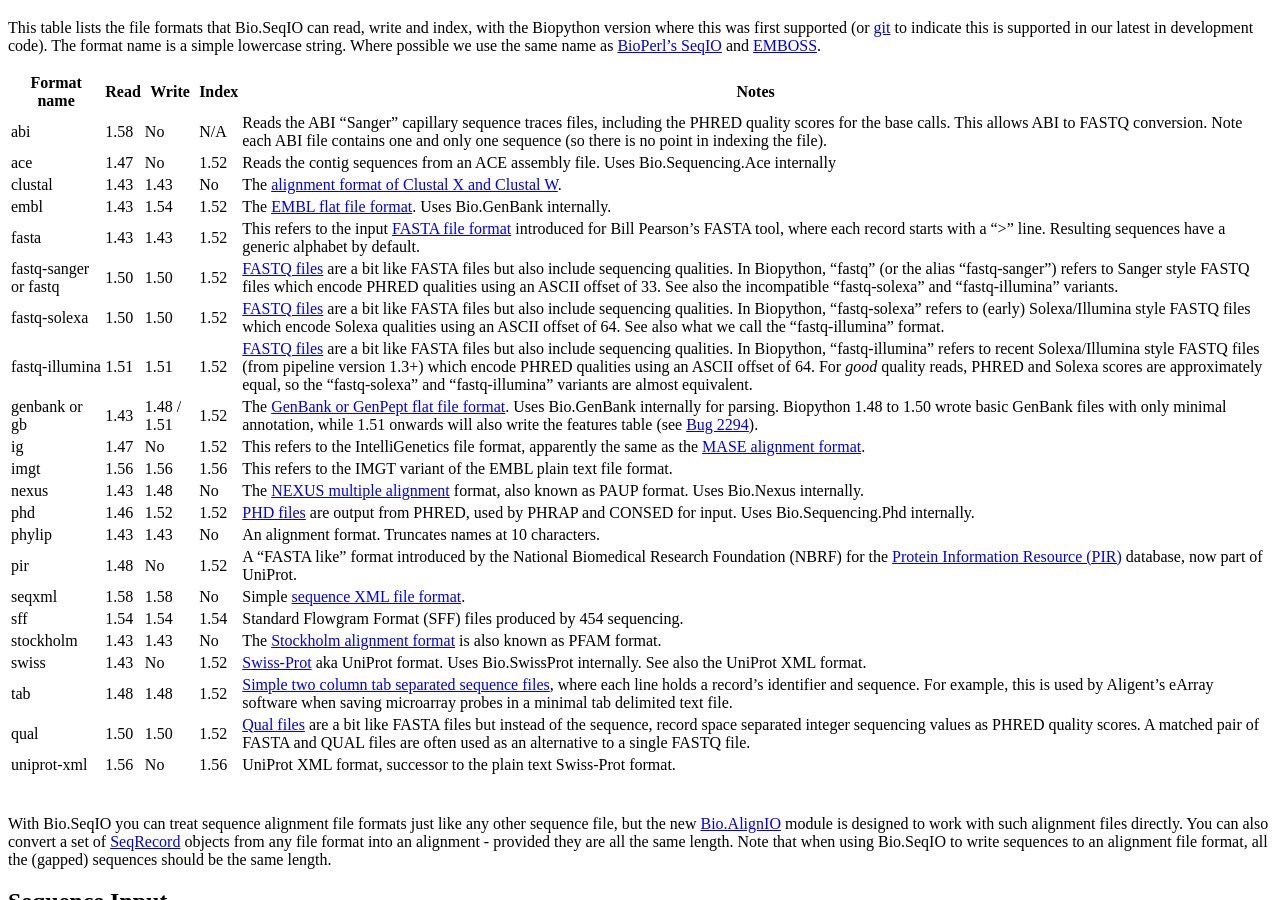
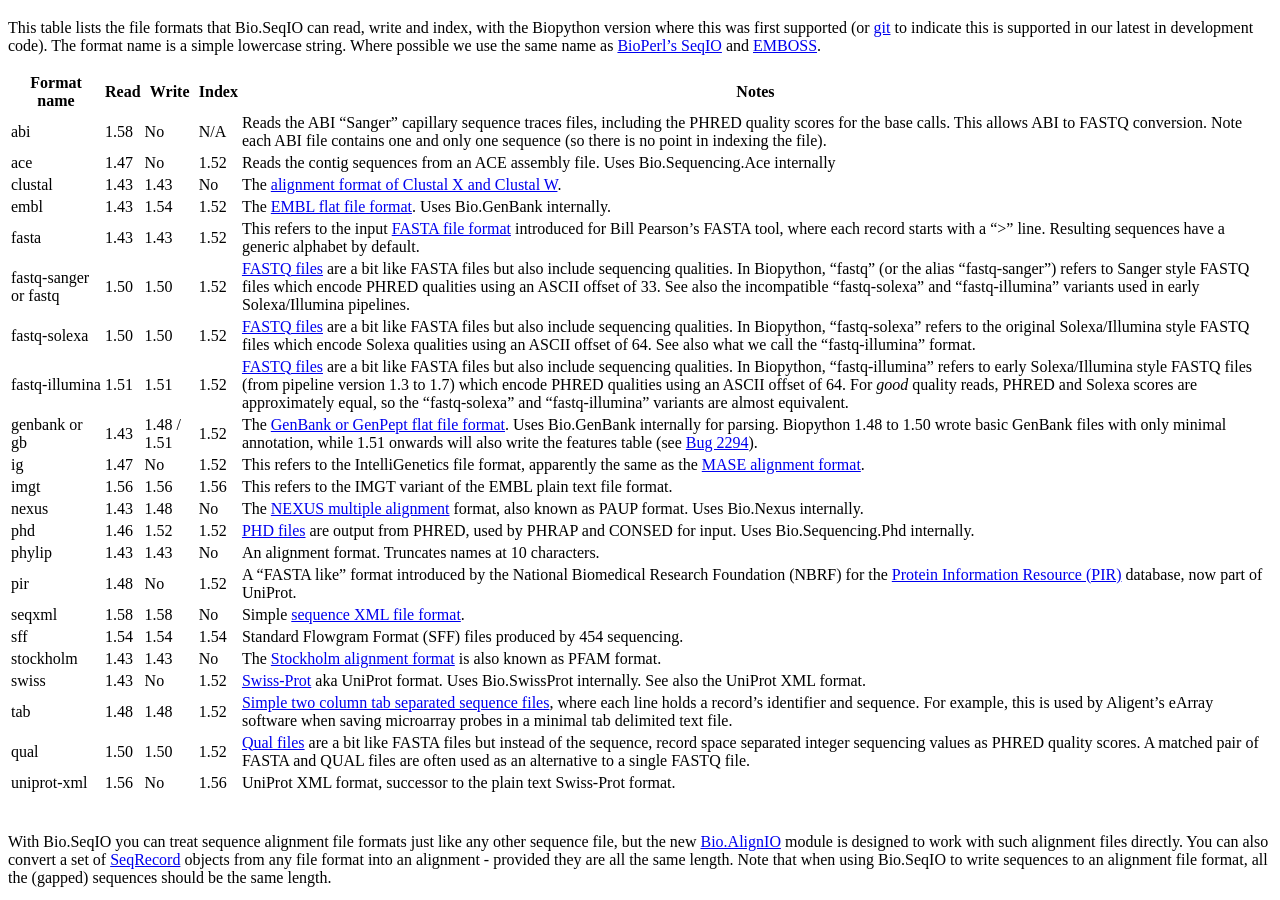
Before and after one commit to biopython/biopython.github.io, a Jekyll site: the page built from wiki/SeqIO.md, in a window 1280 px wide and 900 px high, scrolled down 455 px. Built offline with Jekyll 4.4.1, drawn with Linux system fonts in a browser that asks for light colours.

Commit message:
/* File Formats */ FASTQ updates

```diff
--- a/wiki/SeqIO.md
+++ b/wiki/SeqIO.md
@@ -56,30 +56,30 @@ possible we use the same name as [BioPerl's
 SeqIO](bp:HOWTO:SeqIO#Formats "wikilink") and
 [EMBOSS](http://emboss.sourceforge.net/docs/themes/SequenceFormats.html).
 
-| Format name           | Read | Write       | Index | Notes                                                                                                                                                                                                                                                                                                                                                                                                                                                     |
-|-----------------------|------|-------------|-------|-----------------------------------------------------------------------------------------------------------------------------------------------------------------------------------------------------------------------------------------------------------------------------------------------------------------------------------------------------------------------------------------------------------------------------------------------------------|
-| abi                   | 1.58 | No          | N/A   | Reads the ABI "Sanger" capillary sequence traces files, including the PHRED quality scores for the base calls. This allows ABI to FASTQ conversion. Note each ABI file contains one and only one sequence (so there is no point in indexing the file).                                                                                                                                                                                                    |
-| ace                   | 1.47 | No          | 1.52  | Reads the contig sequences from an ACE assembly file. Uses Bio.Sequencing.Ace internally                                                                                                                                                                                                                                                                                                                                                                  |
-| clustal               | 1.43 | 1.43        | No    | The [alignment format of Clustal X and Clustal W](bp:ClustalW_multiple_alignment_format "wikilink").                                                                                                                                                                                                                                                                                                                                                      |
-| embl                  | 1.43 | 1.54        | 1.52  | The [EMBL flat file format](bp:EMBL_sequence_format "wikilink"). Uses Bio.GenBank internally.                                                                                                                                                                                                                                                                                                                                                             |
-| fasta                 | 1.43 | 1.43        | 1.52  | This refers to the input [FASTA file format](bp:FASTA_sequence_format "wikilink") introduced for Bill Pearson's FASTA tool, where each record starts with a "&gt;" line. Resulting sequences have a generic alphabet by default.                                                                                                                                                                                                                          |
-| fastq-sanger or fastq | 1.50 | 1.50        | 1.52  | [FASTQ files](http://en.wikipedia.org/wiki/FASTQ_format) are a bit like FASTA files but also include sequencing qualities. In Biopython, "fastq" (or the alias "fastq-sanger") refers to Sanger style FASTQ files which encode PHRED qualities using an ASCII offset of 33. See also the incompatible "fastq-solexa" and "fastq-illumina" variants.                                                                                                       |
-| fastq-solexa          | 1.50 | 1.50        | 1.52  | [FASTQ files](http://en.wikipedia.org/wiki/FASTQ_format) are a bit like FASTA files but also include sequencing qualities. In Biopython, "fastq-solexa" refers to (early) Solexa/Illumina style FASTQ files which encode Solexa qualities using an ASCII offset of 64. See also what we call the "fastq-illumina" format.                                                                                                                                 |
-| fastq-illumina        | 1.51 | 1.51        | 1.52  | [FASTQ files](http://en.wikipedia.org/wiki/FASTQ_format) are a bit like FASTA files but also include sequencing qualities. In Biopython, "fastq-illumina" refers to recent Solexa/Illumina style FASTQ files (from pipeline version 1.3+) which encode PHRED qualities using an ASCII offset of 64. For *good* quality reads, PHRED and Solexa scores are approximately equal, so the "fastq-solexa" and "fastq-illumina" variants are almost equivalent. |
-| genbank or gb         | 1.43 | 1.48 / 1.51 | 1.52  | The [GenBank or GenPept flat file format](bp:GenBank_sequence_format "wikilink"). Uses Bio.GenBank internally for parsing. Biopython 1.48 to 1.50 wrote basic GenBank files with only minimal annotation, while 1.51 onwards will also write the features table (see [Bug 2294](http://bugzilla.open-bio.org/show_bug.cgi?id=2294)).                                                                                                                      |
-| ig                    | 1.47 | No          | 1.52  | This refers to the IntelliGenetics file format, apparently the same as the [MASE alignment format](bp:Mase_multiple_alignment_format "wikilink").                                                                                                                                                                                                                                                                                                         |
-| imgt                  | 1.56 | 1.56        | 1.56  | This refers to the IMGT variant of the EMBL plain text file format.                                                                                                                                                                                                                                                                                                                                                                                       |
-| nexus                 | 1.43 | 1.48        | No    | The [NEXUS multiple alignment](bp:NEXUS_multiple_alignment_format "wikilink") format, also known as PAUP format. Uses Bio.Nexus internally.                                                                                                                                                                                                                                                                                                               |
-| phd                   | 1.46 | 1.52        | 1.52  | [PHD files](bp:PHD_sequence_format "wikilink") are output from PHRED, used by PHRAP and CONSED for input. Uses Bio.Sequencing.Phd internally.                                                                                                                                                                                                                                                                                                             |
-| phylip                | 1.43 | 1.43        | No    | An alignment format. Truncates names at 10 characters.                                                                                                                                                                                                                                                                                                                                                                                                    |
-| pir                   | 1.48 | No          | 1.52  | A "FASTA like" format introduced by the National Biomedical Research Foundation (NBRF) for the [Protein Information Resource (PIR)](bp:PIR_sequence_format "wikilink") database, now part of UniProt.                                                                                                                                                                                                                                                     |
-| seqxml                | 1.58 | 1.58        | No    | Simple [sequence XML file format](http://seqxml.org).                                                                                                                                                                                                                                                                                                                                                                                                     |
-| sff                   | 1.54 | 1.54        | 1.54  | Standard Flowgram Format (SFF) files produced by 454 sequencing.                                                                                                                                                                                                                                                                                                                                                                                          |
-| stockholm             | 1.43 | 1.43        | No    | The [Stockholm alignment format](bp:Stockholm_multiple_alignment_format "wikilink") is also known as PFAM format.                                                                                                                                                                                                                                                                                                                                         |
-| swiss                 | 1.43 | No          | 1.52  | [Swiss-Prot](bp:Swissprot_sequence_format "wikilink") aka UniProt format. Uses Bio.SwissProt internally. See also the UniProt XML format.                                                                                                                                                                                                                                                                                                                 |
-| tab                   | 1.48 | 1.48        | 1.52  | [Simple two column tab separated sequence files](bp:Tab_sequence_format "wikilink"), where each line holds a record's identifier and sequence. For example, this is used by Aligent's eArray software when saving microarray probes in a minimal tab delimited text file.                                                                                                                                                                                 |
-| qual                  | 1.50 | 1.50        | 1.52  | [Qual files](bp:Qual_sequence_format "wikilink") are a bit like FASTA files but instead of the sequence, record space separated integer sequencing values as PHRED quality scores. A matched pair of FASTA and QUAL files are often used as an alternative to a single FASTQ file.                                                                                                                                                                        |
-| uniprot-xml           | 1.56 | No          | 1.56  | UniProt XML format, successor to the plain text Swiss-Prot format.                                                                                                                                                                                                                                                                                                                                                                                        |
+| Format name           | Read | Write       | Index | Notes                                                                                                                                                                                                                                                                                                                                                                                                                                                          |
+|-----------------------|------|-------------|-------|----------------------------------------------------------------------------------------------------------------------------------------------------------------------------------------------------------------------------------------------------------------------------------------------------------------------------------------------------------------------------------------------------------------------------------------------------------------|
+| abi                   | 1.58 | No          | N/A   | Reads the ABI "Sanger" capillary sequence traces files, including the PHRED quality scores for the base calls. This allows ABI to FASTQ conversion. Note each ABI file contains one and only one sequence (so there is no point in indexing the file).                                                                                                                                                                                                         |
+| ace                   | 1.47 | No          | 1.52  | Reads the contig sequences from an ACE assembly file. Uses Bio.Sequencing.Ace internally                                                                                                                                                                                                                                                                                                                                                                       |
+| clustal               | 1.43 | 1.43        | No    | The [alignment format of Clustal X and Clustal W](bp:ClustalW_multiple_alignment_format "wikilink").                                                                                                                                                                                                                                                                                                                                                           |
+| embl                  | 1.43 | 1.54        | 1.52  | The [EMBL flat file format](bp:EMBL_sequence_format "wikilink"). Uses Bio.GenBank internally.                                                                                                                                                                                                                                                                                                                                                                  |
+| fasta                 | 1.43 | 1.43        | 1.52  | This refers to the input [FASTA file format](bp:FASTA_sequence_format "wikilink") introduced for Bill Pearson's FASTA tool, where each record starts with a "&gt;" line. Resulting sequences have a generic alphabet by default.                                                                                                                                                                                                                               |
+| fastq-sanger or fastq | 1.50 | 1.50        | 1.52  | [FASTQ files](http://en.wikipedia.org/wiki/FASTQ_format) are a bit like FASTA files but also include sequencing qualities. In Biopython, "fastq" (or the alias "fastq-sanger") refers to Sanger style FASTQ files which encode PHRED qualities using an ASCII offset of 33. See also the incompatible "fastq-solexa" and "fastq-illumina" variants used in early Solexa/Illumina pipelines.                                                                    |
+| fastq-solexa          | 1.50 | 1.50        | 1.52  | [FASTQ files](http://en.wikipedia.org/wiki/FASTQ_format) are a bit like FASTA files but also include sequencing qualities. In Biopython, "fastq-solexa" refers to the original Solexa/Illumina style FASTQ files which encode Solexa qualities using an ASCII offset of 64. See also what we call the "fastq-illumina" format.                                                                                                                                 |
+| fastq-illumina        | 1.51 | 1.51        | 1.52  | [FASTQ files](http://en.wikipedia.org/wiki/FASTQ_format) are a bit like FASTA files but also include sequencing qualities. In Biopython, "fastq-illumina" refers to early Solexa/Illumina style FASTQ files (from pipeline version 1.3 to 1.7) which encode PHRED qualities using an ASCII offset of 64. For *good* quality reads, PHRED and Solexa scores are approximately equal, so the "fastq-solexa" and "fastq-illumina" variants are almost equivalent. |
+| genbank or gb         | 1.43 | 1.48 / 1.51 | 1.52  | The [GenBank or GenPept flat file format](bp:GenBank_sequence_format "wikilink"). Uses Bio.GenBank internally for parsing. Biopython 1.48 to 1.50 wrote basic GenBank files with only minimal annotation, while 1.51 onwards will also write the features table (see [Bug 2294](http://bugzilla.open-bio.org/show_bug.cgi?id=2294)).                                                                                                                           |
+| ig                    | 1.47 | No          | 1.52  | This refers to the IntelliGenetics file format, apparently the same as the [MASE alignment format](bp:Mase_multiple_alignment_format "wikilink").                                                                                                                                                                                                                                                                                                              |
+| imgt                  | 1.56 | 1.56        | 1.56  | This refers to the IMGT variant of the EMBL plain text file format.                                                                                                                                                                                                                                                                                                                                                                                            |
+| nexus                 | 1.43 | 1.48        | No    | The [NEXUS multiple alignment](bp:NEXUS_multiple_alignment_format "wikilink") format, also known as PAUP format. Uses Bio.Nexus internally.                                                                                                                                                                                                                                                                                                                    |
+| phd                   | 1.46 | 1.52        | 1.52  | [PHD files](bp:PHD_sequence_format "wikilink") are output from PHRED, used by PHRAP and CONSED for input. Uses Bio.Sequencing.Phd internally.                                                                                                                                                                                                                                                                                                                  |
+| phylip                | 1.43 | 1.43        | No    | An alignment format. Truncates names at 10 characters.                                                                                                                                                                                                                                                                                                                                                                                                         |
+| pir                   | 1.48 | No          | 1.52  | A "FASTA like" format introduced by the National Biomedical Research Foundation (NBRF) for the [Protein Information Resource (PIR)](bp:PIR_sequence_format "wikilink") database, now part of UniProt.                                                                                                                                                                                                                                                          |
+| seqxml                | 1.58 | 1.58        | No    | Simple [sequence XML file format](http://seqxml.org).                                                                                                                                                                                                                                                                                                                                                                                                          |
+| sff                   | 1.54 | 1.54        | 1.54  | Standard Flowgram Format (SFF) files produced by 454 sequencing.                                                                                                                                                                                                                                                                                                                                                                                               |
+| stockholm             | 1.43 | 1.43        | No    | The [Stockholm alignment format](bp:Stockholm_multiple_alignment_format "wikilink") is also known as PFAM format.                                                                                                                                                                                                                                                                                                                                              |
+| swiss                 | 1.43 | No          | 1.52  | [Swiss-Prot](bp:Swissprot_sequence_format "wikilink") aka UniProt format. Uses Bio.SwissProt internally. See also the UniProt XML format.                                                                                                                                                                                                                                                                                                                      |
+| tab                   | 1.48 | 1.48        | 1.52  | [Simple two column tab separated sequence files](bp:Tab_sequence_format "wikilink"), where each line holds a record's identifier and sequence. For example, this is used by Aligent's eArray software when saving microarray probes in a minimal tab delimited text file.                                                                                                                                                                                      |
+| qual                  | 1.50 | 1.50        | 1.52  | [Qual files](bp:Qual_sequence_format "wikilink") are a bit like FASTA files but instead of the sequence, record space separated integer sequencing values as PHRED quality scores. A matched pair of FASTA and QUAL files are often used as an alternative to a single FASTQ file.                                                                                                                                                                             |
+| uniprot-xml           | 1.56 | No          | 1.56  | UniProt XML format, successor to the plain text Swiss-Prot format.                                                                                                                                                                                                                                                                                                                                                                                             |
 ||
 
 With Bio.SeqIO you can treat sequence alignment file formats just like
```
Also changed, not shown: 1 other file.
